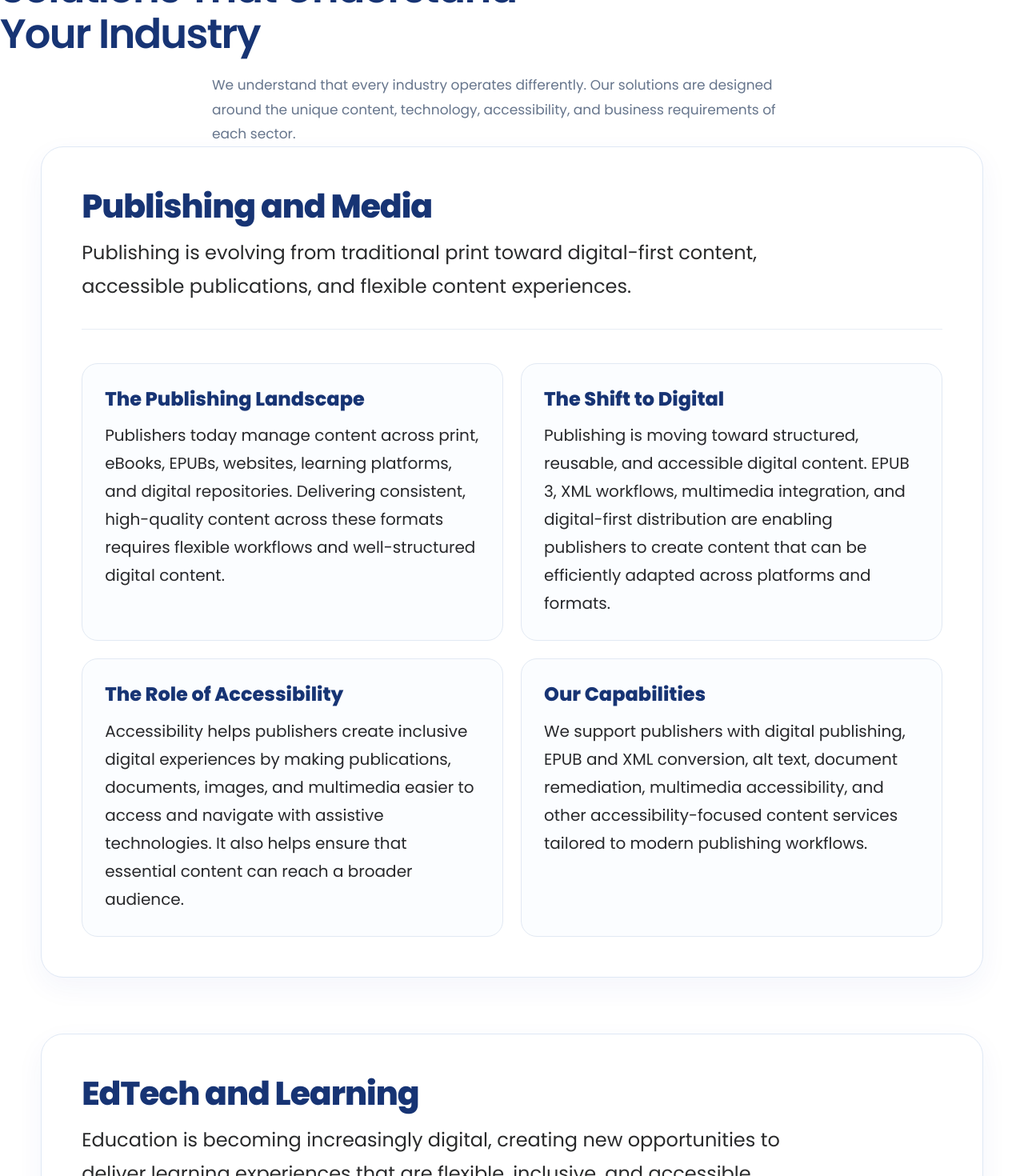
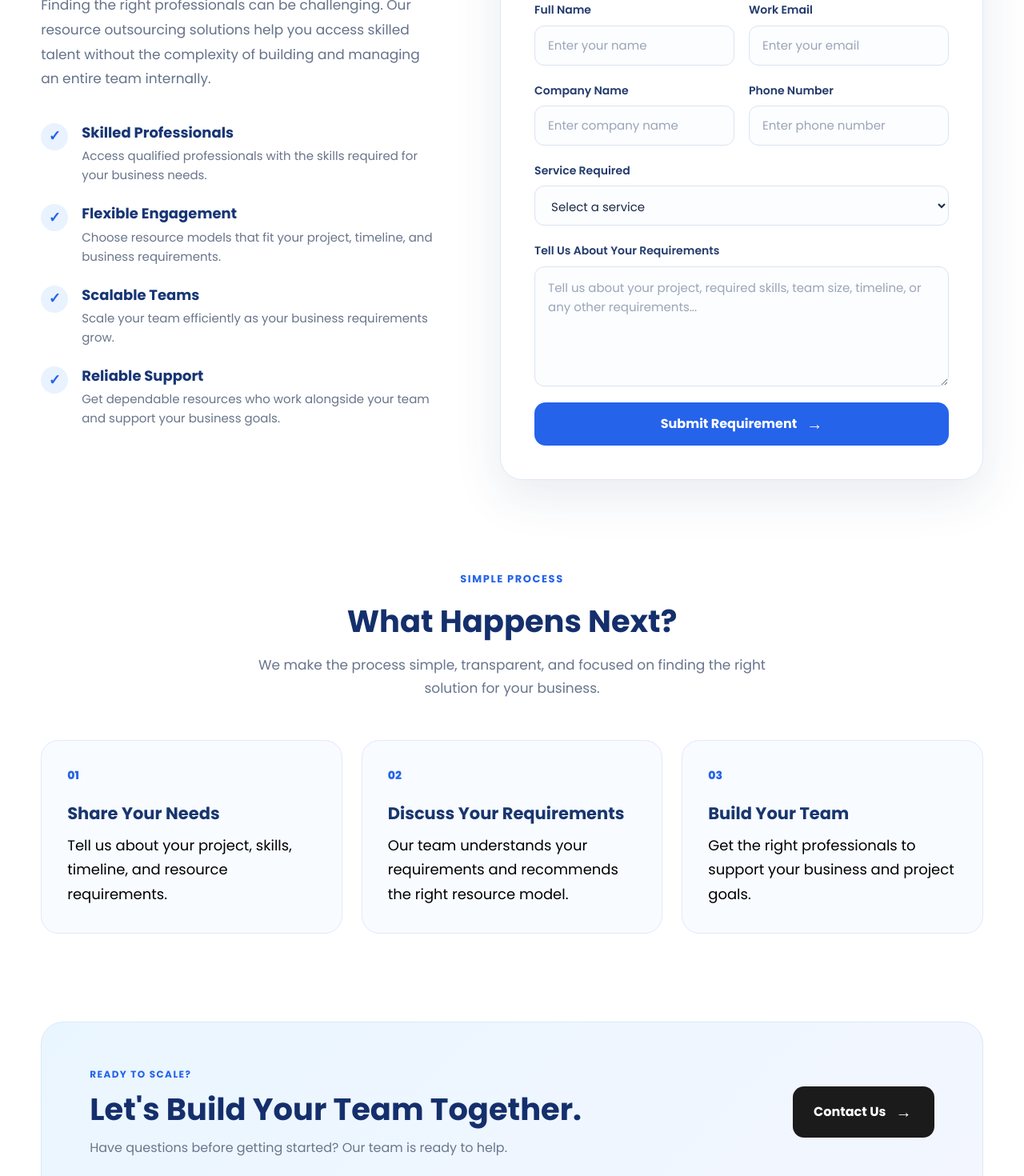
Before and after one commit to Anshikarwt08/Mirscon, a React (Vite) app: page /get-started in a window 1280 px wide. Shown: the part 800-2270 px from the top of the page at 80% size. Built offline with nearby package versions, Linux system fonts and the light colour scheme.

Commit message:
Update changes

```diff
--- a/src/pages/GetStarted/GetStarted.jsx
+++ b/src/pages/GetStarted/GetStarted.jsx
@@ -1,248 +1,64 @@
+import "./GetStarted.css";
+import { useState } from "react";
+import { useNavigate } from "react-router-dom";
 import Header from "../Header/Header";
 import Footer from "../../components/Footer/Footer";
-import { useNavigate } from "react-router-dom";
+import { submitForm } from "../../utils/api";
 
-const industries = [
-  {
-    title: "Publishing and Media",
-    id: "publishing-media",
+function GetStarted() {
+  const navigate = useNavigate();
+  const [isSubmitting, setIsSubmitting] = useState(false);
 
-    intro:
-      "Publishing is evolving from traditional print toward digital-first content, accessible publications, and flexible content experiences.",
+  const handleSubmit = async (e) => {
+    e.preventDefault();
+    if (isSubmitting) return;
+    setIsSubmitting(true);
 
-    points: [
-      {
-        title: "The Publishing Landscape",
-        text:
-          "Publishers today manage content across print, eBooks, EPUBs, websites, learning platforms, and digital repositories. Delivering consistent, high-quality content across these formats requires flexible workflows and well-structured digital content.",
-      },
+    try {
+      const form = e.target;
+      const payload = {
+        fullName: form.fullName.value,
+        email: form.email.value,
+        company: form.company.value,
+        phone: form.phone.value,
+        service: form.service.value,
+        requirements: form.requirements.value,
+      };
 
-      {
-        title: "The Shift to Digital",
-        text:
-          "Publishing is moving toward structured, reusable, and accessible digital content. EPUB 3, XML workflows, multimedia integration, and digital-first distribution are enabling publishers to create content that can be efficiently adapted across platforms and formats.",
-      },
-
-      {
-        title: "The Role of Accessibility",
-        text:
-          "Accessibility helps publishers create inclusive digital experiences by making publications, documents, images, and multimedia easier to access and navigate with assistive technologies. It also helps ensure that essential content can reach a broader audience.",
-      },
-
-      {
-        title: "Our Capabilities",
-        text:
-          "We support publishers with digital publishing, EPUB and XML conversion, alt text, document remediation, multimedia accessibility, and other accessibility-focused content services tailored to modern publishing workflows.",
-      },
-    ],
-  },
-
-  {
-    title: "EdTech and Learning",
-    id: "edtech-learning",
-
-    intro:
-      "Education is becoming increasingly digital, creating new opportunities to deliver learning experiences that are flexible, inclusive, and accessible.",
-
-    points: [
-      {
-        title: "The EdTech Landscape",
-        text:
-          "Educational institutions and EdTech organizations rely on digital platforms, eBooks, online courses, videos, documents, and interactive resources to support teaching and learning. These resources need to be clear, structured, engaging, and accessible across different learning environments.",
-      },
-
-      {
-        title: "The Shift to Digital",
-        text:
-          "Learning is moving toward personalized, technology-enabled, and multimedia-rich experiences. Digital platforms increasingly bring together structured content, video, audio, interactive resources, and data to support more flexible and connected learning.",
-      },
-
-      {
-        title: "The Role of Accessibility",
-        text:
-          "Accessibility helps create learning experiences that can be used by students with different needs and abilities. Accessible documents, captions, alt text, and well-structured digital content help learners access information more independently.",
-      },
-
-      {
-        title: "Our Capabilities",
-        text:
-          "We support education and EdTech organizations with document remediation, alt text, digital publishing, EPUB services, multimedia accessibility, accessibility testing, and structured content solutions designed for digital learning environments.",
-      },
-    ],
-  },
-
-  {
-    title: "Healthcare & Life Sciences",
-    id: "healthcare-life-sciences",
-
-    intro:
-      "Healthcare organizations increasingly depend on digital information, from patient resources and medical publications to research, training materials, and online services.",
-
-    points: [
-      {
-        title: "The Healthcare & Life Sciences Landscape",
-        text:
-          "Healthcare and life sciences organizations work with patient information, medical publications, research, training materials, reports, digital forms, and online resources. This content must remain accurate, well-structured, and easy to navigate across different digital environments.",
-      },
-
-      {
-        title: "The Shift to Digital",
-        text:
-          "Healthcare and life sciences are moving toward connected digital experiences, online information delivery, digital documentation, and technology-enabled services. These developments are creating new ways to deliver and access information across platforms.",
-      },
-
-      {
-        title: "The Role of Accessibility",
-        text:
-          "Accessibility helps make essential healthcare and life sciences information easier to access and understand. Properly structured documents, meaningful alternative text, captions, and accessible digital experiences can help reduce barriers to important information.",
-      },
-
-      {
-        title: "Our Capabilities",
-        text:
-          "We support healthcare and life sciences organizations with document remediation, alt text, digital content services, multimedia accessibility, accessibility testing, and structured publishing solutions for specialized content.",
-      },
-    ],
-  },
-
-  {
-    title: "Finance and Insurance",
-    id: "finance-insurance",
-
-    intro:
-      "Financial services are becoming increasingly digital, with customers relying on websites, mobile platforms, digital documents, and online services for everyday financial activities.",
-
-    points: [
-      {
-        title: "The Finance and Insurance Landscape",
-        text:
-          "Banks, insurers, and financial organizations deliver services through digital channels such as online banking, customer portals, mobile applications, financial documents, and self-service platforms. Clear and reliable digital information is essential across these experiences.",
-      },
-
-      {
-        title: "The Shift to Digital",
-        text:
-          "The sector is moving toward connected, automated, and technology-driven financial experiences. Cloud platforms, automation, data-driven services, and digital self-service are transforming how organizations deliver information and interact with customers.",
-      },
-
-      {
-        title: "The Role of Accessibility",
-        text:
-          "Accessibility helps customers independently access financial information, complete digital tasks, and interact with online services. Accessible documents, websites, applications, and digital content can create more inclusive financial experiences.",
-      },
-
-      {
-        title: "Our Capabilities",
-        text:
-          "We support financial and insurance organizations with accessibility testing, document remediation, alt text, quality automation, cloud solutions, and technology services that help create reliable and accessible digital experiences.",
-      },
-    ],
-  },
-
-  {
-    title: "Enterprise and Technology",
-    id: "enterprise-technology",
-
-    intro:
-      "Technology and enterprise organizations operate in a fast-changing digital environment where scalable platforms, reliable systems, and accessible user experiences are increasingly important.",
-
-    points: [
-      {
-        title: "The Enterprise and Technology Landscape",
-        text:
-          "Technology companies and enterprises manage complex products, applications, platforms, cloud environments, documentation, and customer experiences. These digital ecosystems require reliable systems, well-structured information, and consistent experiences across users and platforms.",
-      },
-
-      {
-        title: "The Shift to Digital",
-        text:
-          "The technology landscape is evolving toward cloud-based platforms, automation, data-driven solutions, integrated systems, and AI-enabled workflows. Organizations are increasingly connecting technologies to create more efficient and scalable digital experiences.",
-      },
-
-      {
-        title: "The Role of Accessibility",
-        text:
-          "Accessibility helps technology products and digital platforms serve a broader range of users. Building accessibility into digital experiences can also support clearer navigation, better usability, and more consistent interactions across platforms.",
-      },
-
-      {
-        title: "Our Capabilities",
-        text:
-          "We support technology and enterprise organizations through accessibility testing, quality automation, product engineering, cloud solutions, digital content services, and technology-focused accessibility solutions.",
-      },
-    ],
-  },
-
-  {
-    title: "Legal and Professional",
-    id: "legal-professional",
-
-    intro:
-      "Legal and professional organizations depend on accurate, structured, and accessible information to serve clients, manage documentation, and deliver professional services.",
-
-    points: [
-      {
-        title: "The Legal and Professional Landscape",
-        text:
-          "Legal and professional organizations work with contracts, reports, case materials, policies, research, client documentation, presentations, and other information-rich content. Managing this information effectively is essential for communication, collaboration, and service delivery.",
-      },
-
-      {
-        title: "The Shift to Digital",
-        text:
-          "The sector is moving toward digital documentation, cloud-based collaboration, online client services, searchable information, and technology-enabled workflows. These changes are helping organizations manage information more efficiently and deliver services through digital channels.",
-      },
-
-      {
-        title: "The Role of Accessibility",
-        text:
-          "Accessibility helps ensure that important legal and professional information can be accessed, navigated, and understood by a broader range of users. Accessible documents, websites, and digital platforms can help create more inclusive professional experiences.",
-      },
-
-      {
-        title: "Our Capabilities",
-        text:
-          "We support legal and professional organizations with document remediation, alt text, accessibility testing, digital content services, structured publishing, multimedia accessibility, and technology solutions tailored to their digital requirements.",
-      },
-    ],
-  },
-];
-
-function Industries() {
-  const navigate = useNavigate();
+      await submitForm("/get-started", payload);
+      alert("Thank you! We will get in touch with you soon.");
+      form.reset();
+    } catch (error) {
+      alert(error.message || "Something went wrong. Please try again.");
+    } finally {
+      setIsSubmitting(false);
+    }
+  };
 
   return (
     <>
-      <Header />
+    <Header/>
 
-      <main className="industries-page">
+    <main className="get-started-page">
 
-        {/* =========================================
+      {/* =========================
           HERO
-        ========================================= */}
+      ========================= */}
+      <section className="get-started-hero">
 
-        <section className="industries-hero">
+        <div className="get-started-hero-content">
 
 
-          <div className="industries-hero-content">
-
-
-            <span className="industries-label">
-              INDUSTRIES
-            </span>
-
           <h1>
-              Technology Solutions
+            Build the Right Team
             <br />
-              Built Around Your Industry
+            for Your Business
           </h1>
 
-
           <p>
-              Every industry has different challenges, requirements, and
-              digital priorities. We combine technology, accessibility, and
-              specialized expertise to support organizations across
-              industries.
+            Tell us about your project, resource requirements, and
+            business goals. Our team will help you find the right
+            professionals and flexible resource solutions.
           </p>
 
         </div>
@@ -250,123 +66,350 @@ function Industries() {
       </section>
 
 
-        {/* =========================================
-            INTRO
-        ========================================= */}
+      {/* =========================
+          MAIN SECTION
+      ========================= */}
+      <section className="get-started-main">
 
-        <section className="industries-section-heading">
+        {/* LEFT CONTENT */}
+        <div className="get-started-info">
 
-          <span className="industries-label">
-            OUR INDUSTRIES
+          <span className="resourcesection-label">
+            WHY Mirscon
           </span>
 
           <h2>
-            Solutions That Understand
+            Get the Resources
             <br />
-            Your Industry
+            Your Business Needs
           </h2>
 
           <p>
-            We understand that every industry operates differently.
-            Our solutions are designed around the unique content,
-            technology, accessibility, and business requirements of
-            each sector.
+            Finding the right professionals can be challenging.
+            Our resource outsourcing solutions help you access
+            skilled talent without the complexity of building
+            and managing an entire team internally.
           </p>
 
-        </section>
+          <div className="benefits-list">
+
+            <div className="benefit-item">
+              <div className="benefit-icon">✓</div>
+
+              <div>
+                <h3>Skilled Professionals</h3>
+                <p>
+                  Access qualified professionals with the skills
+                  required for your business needs.
+                </p>
+              </div>
+            </div>
 
 
-        {/* =========================================
-            INDUSTRIES
-        ========================================= */}
+            <div className="benefit-item">
+              <div className="benefit-icon">✓</div>
 
-        <section className="industry-list">
+              <div>
+                <h3>Flexible Engagement</h3>
+                <p>
+                  Choose resource models that fit your project,
+                  timeline, and business requirements.
+                </p>
+              </div>
+            </div>
 
-          {industries.map((industry) => (
 
-            <section
-              className="industry-block"
-              id={industry.id}
-              key={industry.id}
-            >
+            <div className="benefit-item">
+              <div className="benefit-icon">✓</div>
 
-              {/* INDUSTRY HEADING */}
+              <div>
+                <h3>Scalable Teams</h3>
+                <p>
+                  Scale your team efficiently as your business
+                  requirements grow.
+                </p>
+              </div>
+            </div>
 
-              <div className="industry-heading">
+
+            <div className="benefit-item">
+              <div className="benefit-icon">✓</div>
+
+              <div>
+                <h3>Reliable Support</h3>
+                <p>
+                  Get dependable resources who work alongside
+                  your team and support your business goals.
+                </p>
+              </div>
+            </div>
+
+          </div>
+
+        </div>
+
+
+        {/* RIGHT FORM */}
+        <div className="get-started-form-card">
+
+          <div className="form-heading">
+
+            <span>START A CONVERSATION</span>
 
             <h2>
-                  {industry.title}
+              Tell Us About Your Requirements
             </h2>
 
             <p>
-                  {industry.intro}
+              Fill in the details below and our team will
+              get back to you.
             </p>
 
           </div>
 
 
-              {/* FOUR CONTENT POINTS */}
+          <form onSubmit={handleSubmit}>
 
-              <div className="industry-points">
+            <div className="form-row">
 
-                {industry.points.map((point) => (
+              <div className="form-group">
+                <label htmlFor="fullName">
+                  Full Name
+                </label>
 
-                  <article
-                    className="industry-point"
-                    key={point.title}
-                  >
+                <input
+                  id="fullName"
+                  name="fullName"
+                  type="text"
+                  placeholder="Enter your name"
+                  required
+                />
+              </div>
 
-                    <div className="point-content">
 
-                      <h3>
-                        {point.title}
-                      </h3>
+              <div className="form-group">
+                <label htmlFor="email">
+                  Work Email
+                </label>
 
-                      <p>
-                        {point.text}
-                      </p>
+                <input
+                  id="email"
+                  name="email"
+                  type="email"
+                  placeholder="Enter your email"
+                  required
+                />
+              </div>
 
             </div>
 
-                  </article>
 
-                ))}
+            <div className="form-row">
+
+              <div className="form-group">
+                <label htmlFor="company">
+                  Company Name
+                </label>
+
+                <input
+                  id="company"
+                  name="company"
+                  type="text"
+                  placeholder="Enter company name"
+                />
+              </div>
+
+
+              <div className="form-group">
+                <label htmlFor="phone">
+                  Phone Number
+                </label>
+
+                <input
+                  id="phone"
+                  name="phone"
+                  type="tel"
+                  placeholder="Enter phone number"
+                />
+              </div>
+
+            </div>
+
+
+            <div className="form-group">
+
+              <label htmlFor="service">
+                Service Required
+              </label>
+
+              <select id="service" name="service" required>
+
+                <option value="">
+                  Select a service
+                </option>
+
+                <option value="dedicated-resources">
+                  Dedicated Resources
+                </option>
+
+                <option value="staff-augmentation">
+                  Staff Augmentation
+                </option>
+
+                <option value="project-based">
+                  Project-Based Resources
+                </option>
+
+                <option value="managed-resources">
+                  Managed Resources
+                </option>
+
+                <option value="other">
+                  Other
+                </option>
+
+              </select>
+
+            </div>
+
+
+            <div className="form-group">
+
+              <label htmlFor="requirements">
+                Tell Us About Your Requirements
+              </label>
+
+              <textarea
+                id="requirements"
+                name="requirements"
+                rows="5"
+                placeholder="Tell us about your project, required skills, team size, timeline, or any other requirements..."
+                required
+              ></textarea>
+
+            </div>
+
+
+            <button
+              type="submit"
+              className="submit-requirement-btn"
+              disabled={isSubmitting}
+            >
+              {isSubmitting ? "Sending..." : "Submit Requirement"}
+              <span>→</span>
+            </button>
+
+          </form>
 
         </div>
 
       </section>
 
-          ))}
+
+      {/* =========================
+          WHAT HAPPENS NEXT
+      ========================= */}
+      <section className="what-next-section">
+
+        <span className="section-label">
+          SIMPLE PROCESS
+        </span>
+
+        <h2>
+          What Happens Next?
+        </h2>
+
+        <p className="what-next-intro">
+          We make the process simple, transparent, and focused
+          on finding the right solution for your business.
+        </p>
+
+
+        <div className="steps-grid">
+
+          <div className="step-card">
+
+            <span className="step-number">
+              01
+            </span>
+
+            <h3>
+              Share Your Needs
+            </h3>
+
+            <p>
+              Tell us about your project, skills, timeline,
+              and resource requirements.
+            </p>
+
+          </div>
+
+
+          <div className="step-card">
+
+            <span className="step-number">
+              02
+            </span>
+
+            <h3>
+              Discuss Your Requirements
+            </h3>
+
+            <p>
+              Our team understands your requirements and
+              recommends the right resource model.
+            </p>
+
+          </div>
+
+
+          <div className="step-card">
+
+            <span className="step-number">
+              03
+            </span>
+
+            <h3>
+              Build Your Team
+            </h3>
+
+            <p>
+              Get the right professionals to support your
+              business and project goals.
+            </p>
+
+          </div>
+
+        </div>
 
       </section>
 
 
-        {/* =========================================
-            CTA
-        ========================================= */}
+      {/* =========================
+          BOTTOM CTA
+      ========================= */}
+      <section className="get-started-bottom-cta">
 
-        <section className="industries-cta">
+        <div>
 
-          <div className="industries-cta-content">
-
-            <span className="industries-label">
-              LET'S WORK TOGETHER
+          <span>
+            READY TO SCALE?
           </span>
 
           <h2>
-              Looking for the Right
-              Technology Partner?
+            Let's Build Your Team Together.
           </h2>
 
           <p>
-              Tell us about your industry, challenges, and goals.
-              Let's find the right solution for your organization.
+            Have questions before getting started?
+            Our team is ready to help.
           </p>
 
         </div>
 
         <button
           onClick={() => navigate("/contact")}
+          className="bottom-contact-btn"
         >
           Contact Us
           <span>→</span>
@@ -375,10 +418,9 @@ function Industries() {
       </section>
 
     </main>
-
-      <Footer />
+    <Footer/>
         </>
   );
 }
 
-export default Industries;
+export default GetStarted;
```
Lines whose indentation alone changed are shown as unchanged.
